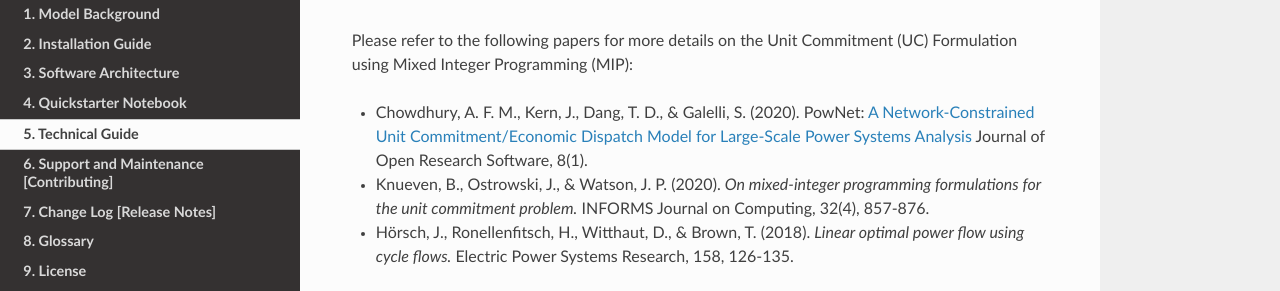
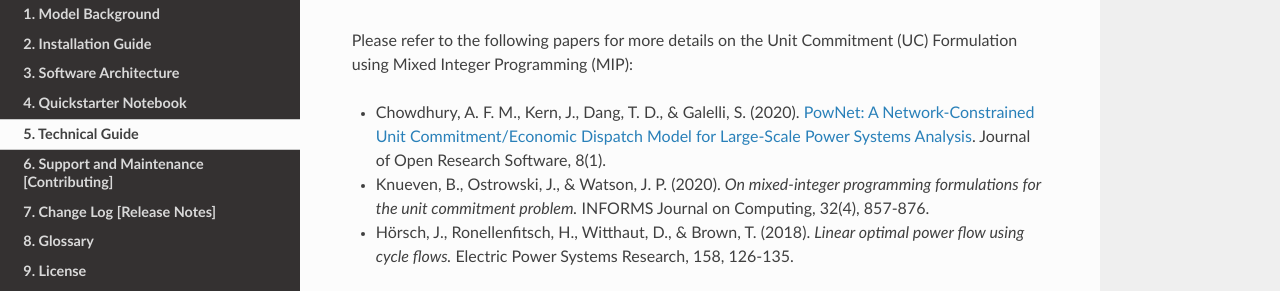
Before and after one commit to HishamEldardiry/PowNet_Documentation, a Sphinx documentation site: the page built from docs/source/pages/technical.rst, in a window 1280 px wide. Shown: the part 131-422 px from the top of the page. Built offline with Sphinx 7.4.7 and the Read the Docs theme 2.0.0, drawn with Linux system fonts in a browser that asks for light colours; some of the changed lines change nothing that is shown.

Commit message:
Update technical.rst

```diff
--- a/docs/source/pages/technical.rst
+++ b/docs/source/pages/technical.rst
@@ -6,8 +6,8 @@ Please refer to the following papers for more details on the Unit
 Commitment (UC) Formulation using Mixed Integer Programming (MIP):
 
 -  Chowdhury, A. F. M., Kern, J., Dang, T. D., & Galelli, S. (2020).
-   PowNet: `A Network-Constrained Unit Commitment/Economic Dispatch Model
-   for Large-Scale Power Systems Analysis <https://openresearchsoftware.metajnl.com/articles/10.5334/jors.302>`_ Journal of Open Research
+   `PowNet: A Network-Constrained Unit Commitment/Economic Dispatch Model
+   for Large-Scale Power Systems Analysis <https://openresearchsoftware.metajnl.com/articles/10.5334/jors.302>`_. Journal of Open Research
    Software, 8(1).
 
 -  Knueven, B., Ostrowski, J., & Watson, J. P. (2020). *On mixed-integer
```
